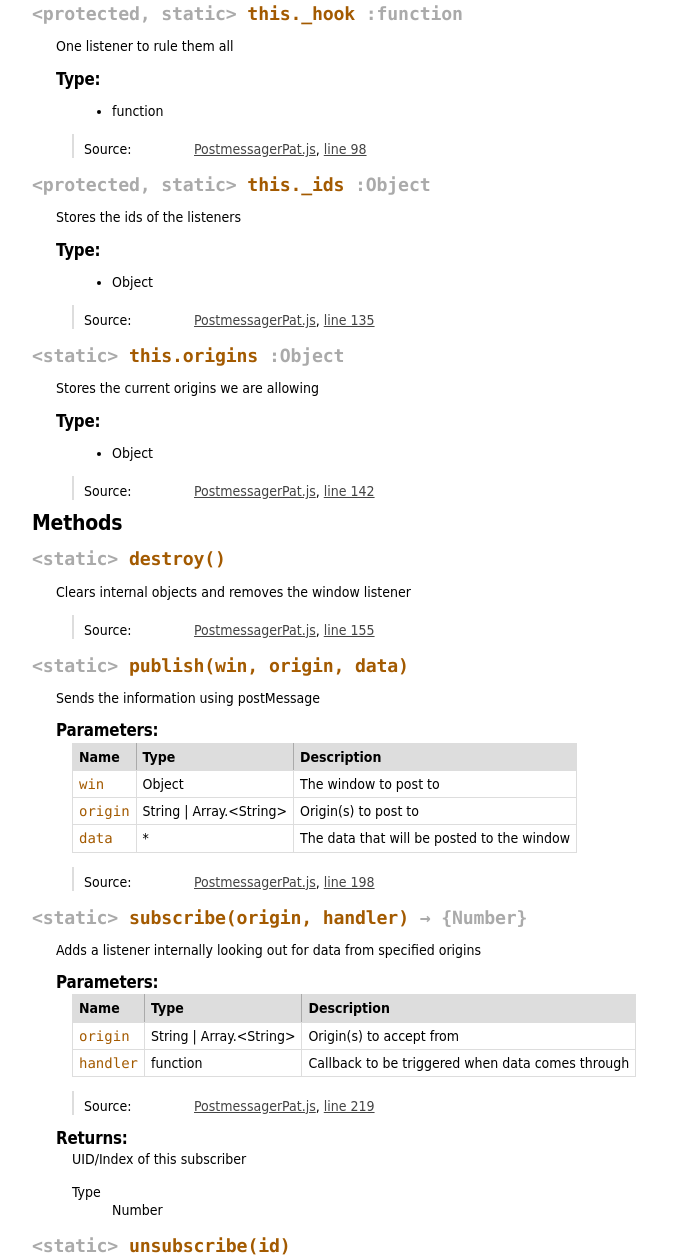
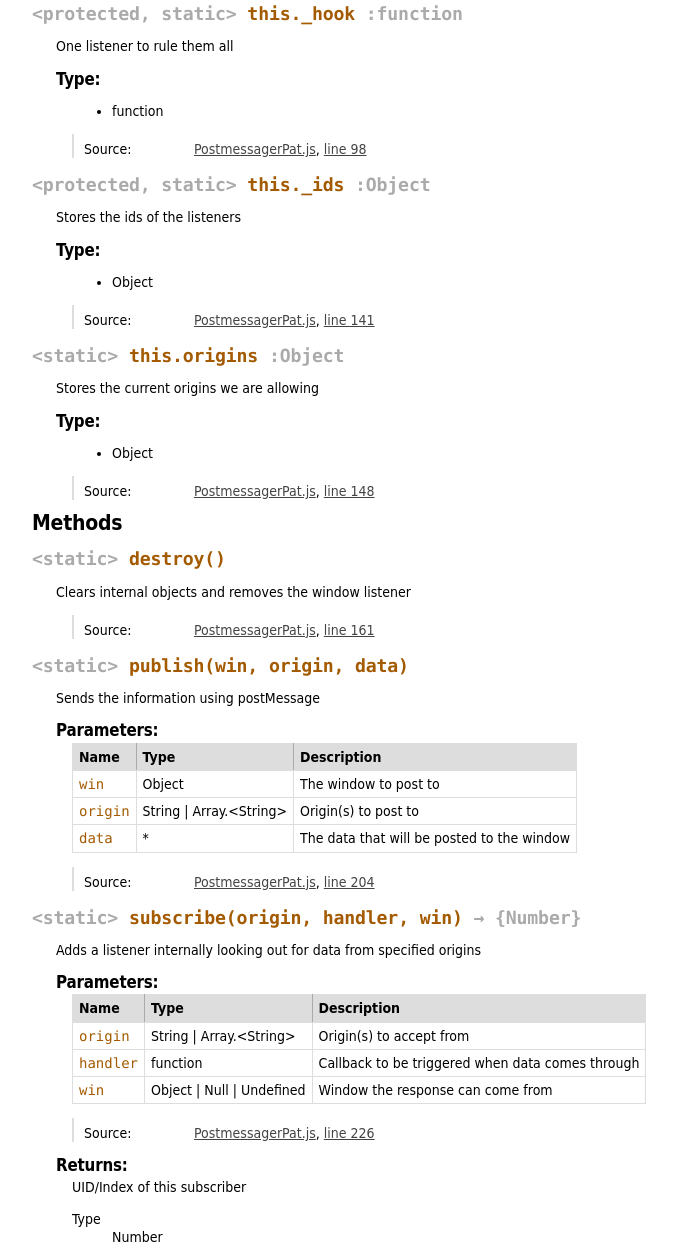
Before and after one commit to DanElliottPalmer/PostmessagerPat, a website: page doc/PostmessagerPat.html in a window 1280 px wide. Shown: the part 244-1503 px from the top of the page, without its empty margins (0-677 px from the left). Drawn offline with Linux system fonts and the light colour scheme.

Commit message:
Update: docs to include win argument when subscribing

```diff
--- a/doc/PostmessagerPat.html
+++ b/doc/PostmessagerPat.html
@@ -234,7 +234,7 @@
 
     <dt class="tag-source">Source:</dt>
     <dd class="tag-source"><ul class="dummy"><li>
-        <a href="PostmessagerPat.js.html">PostmessagerPat.js</a>, <a href="PostmessagerPat.js.html#line135">line 135</a>
+        <a href="PostmessagerPat.js.html">PostmessagerPat.js</a>, <a href="PostmessagerPat.js.html#line141">line 141</a>
     </li></ul></dd>
 
 
@@ -298,7 +298,7 @@
 
     <dt class="tag-source">Source:</dt>
     <dd class="tag-source"><ul class="dummy"><li>
-        <a href="PostmessagerPat.js.html">PostmessagerPat.js</a>, <a href="PostmessagerPat.js.html#line142">line 142</a>
+        <a href="PostmessagerPat.js.html">PostmessagerPat.js</a>, <a href="PostmessagerPat.js.html#line148">line 148</a>
     </li></ul></dd>
 
 
@@ -363,7 +363,7 @@
 
     <dt class="tag-source">Source:</dt>
     <dd class="tag-source"><ul class="dummy"><li>
-        <a href="PostmessagerPat.js.html">PostmessagerPat.js</a>, <a href="PostmessagerPat.js.html#line155">line 155</a>
+        <a href="PostmessagerPat.js.html">PostmessagerPat.js</a>, <a href="PostmessagerPat.js.html#line161">line 161</a>
     </li></ul></dd>
 
 
@@ -529,7 +529,7 @@
 
     <dt class="tag-source">Source:</dt>
     <dd class="tag-source"><ul class="dummy"><li>
-        <a href="PostmessagerPat.js.html">PostmessagerPat.js</a>, <a href="PostmessagerPat.js.html#line198">line 198</a>
+        <a href="PostmessagerPat.js.html">PostmessagerPat.js</a>, <a href="PostmessagerPat.js.html#line204">line 204</a>
     </li></ul></dd>
 
 
@@ -557,7 +557,7 @@
 
 
 <dt>
-    <h4 class="name" id="subscribe"><span class="type-signature">&lt;static> </span>subscribe<span class="signature">(origin, handler)</span><span class="type-signature"> &rarr; {Number}</span></h4>
+    <h4 class="name" id="subscribe"><span class="type-signature">&lt;static> </span>subscribe<span class="signature">(origin, handler, win)</span><span class="type-signature"> &rarr; {Number}</span></h4>
 
 
 </dt>
@@ -645,6 +645,35 @@
         </tr>
 
 
+
+        <tr>
+
+                <td class="name"><code>win</code></td>
+
+
+            <td class="type">
+
+
+<span class="param-type">Object</span>
+|
+
+<span class="param-type">Null</span>
+|
+
+<span class="param-type">Undefined</span>
+
+
+
+            </td>
+
+
+
+
+
+            <td class="description last">Window the response can come from</td>
+        </tr>
+
+
 	</tbody>
 </table>
 
@@ -672,7 +701,7 @@
 
     <dt class="tag-source">Source:</dt>
     <dd class="tag-source"><ul class="dummy"><li>
-        <a href="PostmessagerPat.js.html">PostmessagerPat.js</a>, <a href="PostmessagerPat.js.html#line219">line 219</a>
+        <a href="PostmessagerPat.js.html">PostmessagerPat.js</a>, <a href="PostmessagerPat.js.html#line226">line 226</a>
     </li></ul></dd>
 
 
@@ -815,7 +844,7 @@
 
     <dt class="tag-source">Source:</dt>
     <dd class="tag-source"><ul class="dummy"><li>
-        <a href="PostmessagerPat.js.html">PostmessagerPat.js</a>, <a href="PostmessagerPat.js.html#line255">line 255</a>
+        <a href="PostmessagerPat.js.html">PostmessagerPat.js</a>, <a href="PostmessagerPat.js.html#line263">line 263</a>
     </li></ul></dd>
 
 
@@ -862,7 +891,7 @@
 <br clear="both">
 
 <footer>
-    Documentation generated by <a href="https://github.com/jsdoc3/jsdoc">JSDoc 3.2.2</a> on Thu Dec 11 2014 12:14:36 GMT-0000 (GMT)
+    Documentation generated by <a href="https://github.com/jsdoc3/jsdoc">JSDoc 3.2.2</a> on Thu Dec 11 2014 16:08:26 GMT-0000 (GMT)
 </footer>
 
 <script> prettyPrint(); </script>
```
Also changed, not shown: doc/PostmessagerPat.js.html (+13 -5 lines), doc/index.html (+1 -1 lines).
